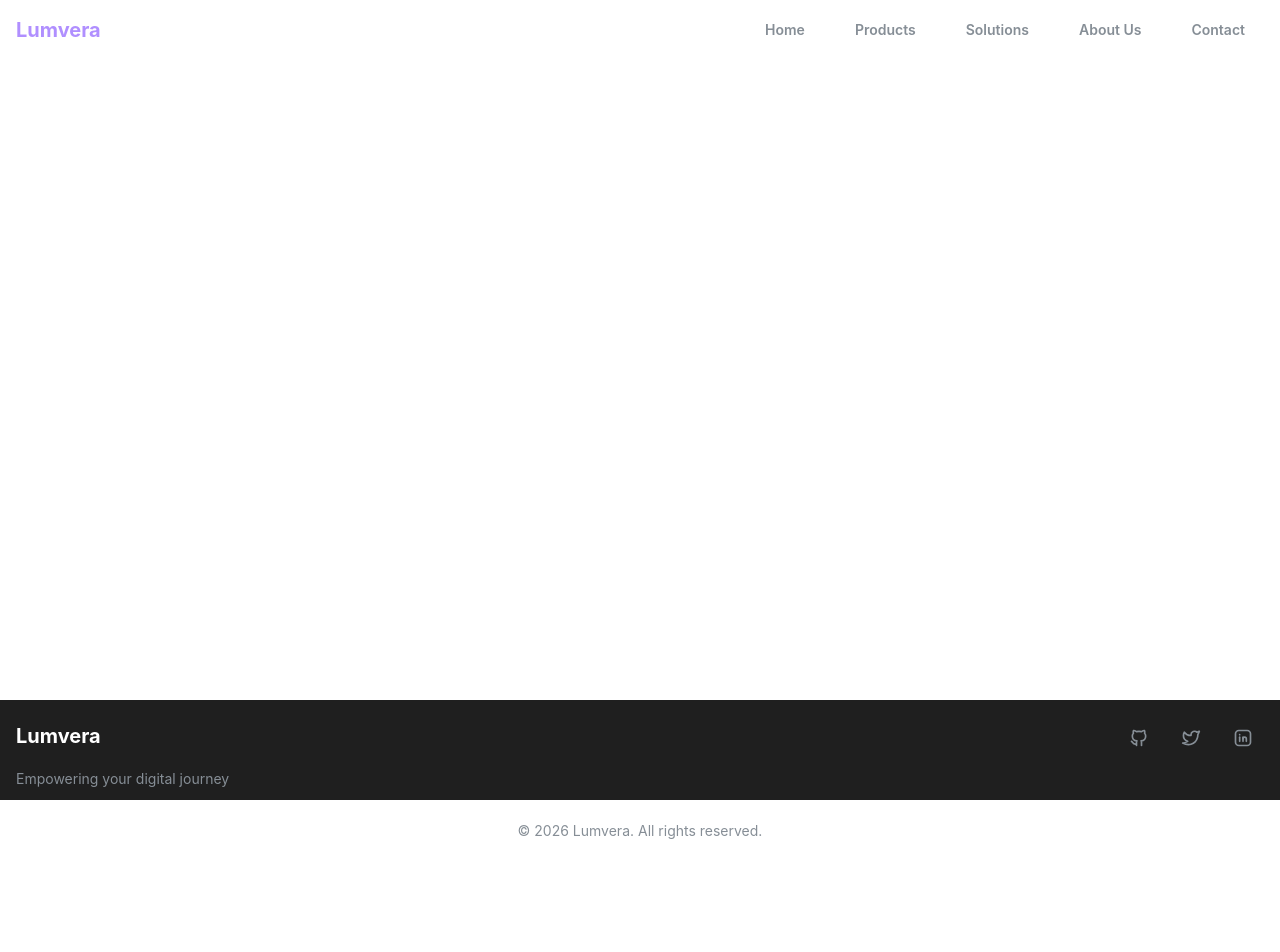
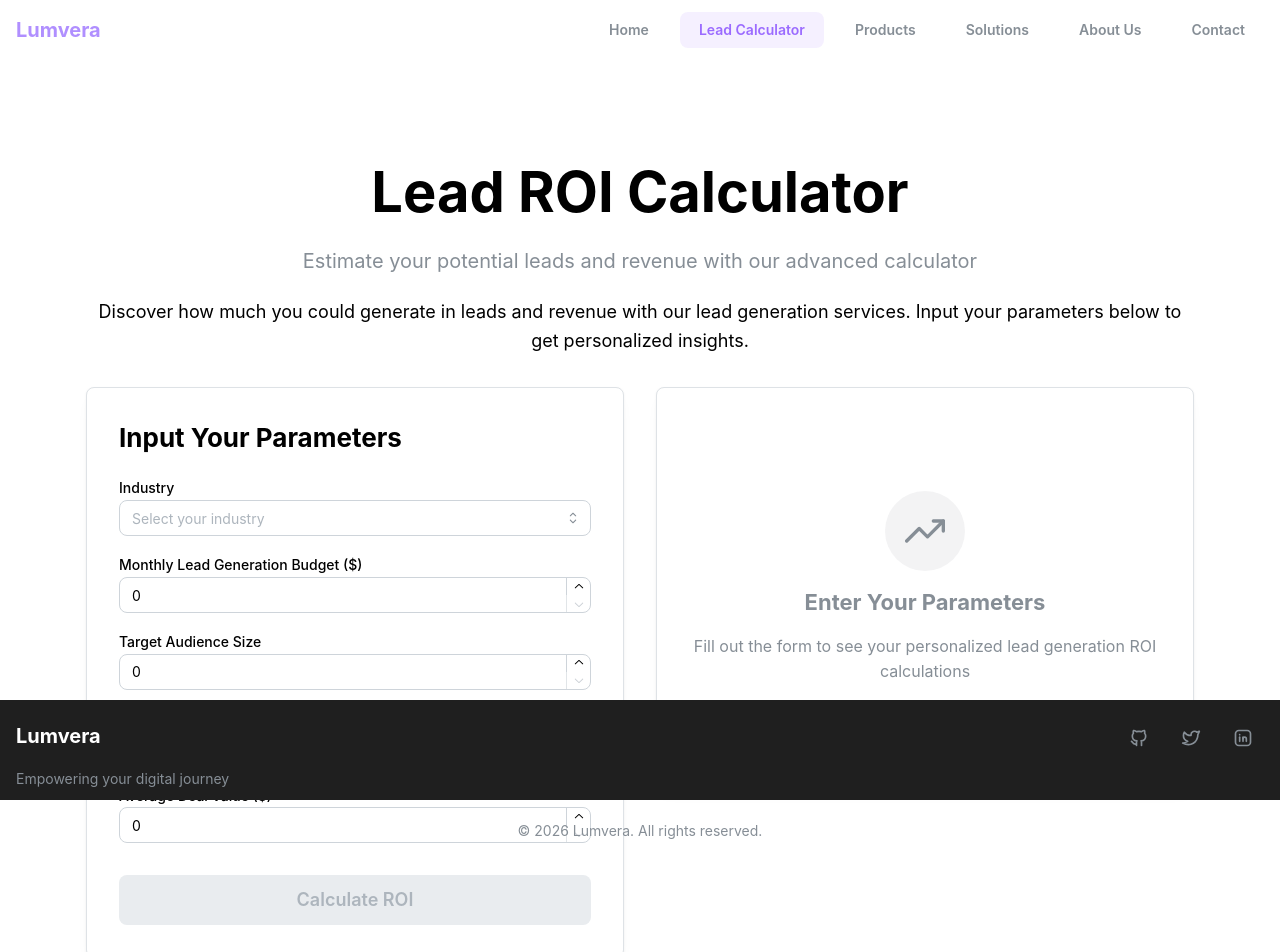
Before and after one commit to prachi2608/Lumvera, a React (Vite) app in the folder lead-gen-website/: page /lead-calculator in a window 1280 px wide. Shown: the top 952 px of the page. Before the commit the page ends 800 px from the top, so only its background shows below. Built offline with nearby package versions, Linux system fonts and the light colour scheme.

Commit message:
test firebase

```diff
--- a/lead-gen-website/src/App.tsx
+++ b/lead-gen-website/src/App.tsx
@@ -8,6 +8,7 @@ import Home from './pages/Home';
 import Solutions from './pages/Solutions';
 import Products from './pages/Products';
 import ProductDetail from './pages/ProductDetail';
+import LeadCalculator from './pages/LeadCalculator';
 import AboutUs from './pages/AboutUs';
 import ContactUs from './pages/ContactUs';
 
@@ -17,6 +18,7 @@ export default function App() {
 
   const links = [
     { label: 'Home', link: '/' },
+    { label: 'Lead Calculator', link: '/lead-calculator' },
     { label: 'Products', link: '/products' },
     { label: 'Solutions', link: '/solutions' },
     { label: 'About Us', link: '/about' },
@@ -102,6 +104,7 @@ export default function App() {
           <Route path="/" element={<Home />} />
           <Route path="/products" element={<Products />} />
           <Route path="/products/:productId" element={<ProductDetail />} />
+          <Route path="/lead-calculator" element={<LeadCalculator />} />
           <Route path="/solutions" element={<Solutions />} />
           <Route path="/about" element={<AboutUs />} />
           <Route path="/contact" element={<ContactUs />} />
--- a/lead-gen-website/src/pages/Home.tsx
+++ b/lead-gen-website/src/pages/Home.tsx
@@ -17,7 +17,7 @@ export default function Home() {
             lineHeight: 1.2
           }}
         >
-       EmberLane Consulting- Drivedn By Ethics, Focused On Results
+          We Build and Manage Your Outbound Engine
         </Title>
         <Text
           size="lg"
@@ -25,7 +25,7 @@ export default function Home() {
           mb={40}
           style={{ maxWidth: '100%', lineHeight: 1.6 }}
         >
-          Clarity in strategy. Discipline in execution. Results that scale.
+          From targeting to booked meetings. Drive growth with our expert lead generation services.
         </Text>
         <Group justify="center" gap="md">
           <Button component={Link} to="/contact" size="lg" style={{ width: '100%', '@media (min-width: 640px)': { width: 'auto' } }}>
--- /dev/null
+++ b/lead-gen-website/src/pages/LeadCalculator.tsx
@@ -0,0 +1,227 @@
+import { useState } from 'react';
+import {
+  Container,
+  Title,
+  Text,
+  Card,
+  NumberInput,
+  Select,
+  Button,
+  Grid,
+  Group,
+  Stack,
+  ThemeIcon,
+  List,
+  Alert
+} from '@mantine/core';
+import { FiTrendingUp, FiDollarSign, FiUsers, FiTarget } from 'react-icons/fi';
+
+const industries = [
+  { value: 'technology', label: 'Technology' },
+  { value: 'healthcare', label: 'Healthcare' },
+  { value: 'finance', label: 'Finance' },
+  { value: 'retail', label: 'Retail' },
+  { value: 'manufacturing', label: 'Manufacturing' },
+  { value: 'other', label: 'Other' }
+];
+
+export default function LeadCalculator() {
+  const [formData, setFormData] = useState({
+    industry: '',
+    monthlyBudget: 0,
+    targetAudienceSize: 0,
+    conversionRate: 0,
+    averageDealValue: 0
+  });
+
+  const [results, setResults] = useState<{
+    estimatedLeads: number;
+    costPerLead: number;
+    potentialRevenue: number;
+    roi: number;
+  } | null>(null);
+
+  const handleInputChange = (field: string, value: any) => {
+    setFormData(prev => ({ ...prev, [field]: value }));
+  };
+
+  const calculateResults = () => {
+    const { monthlyBudget, targetAudienceSize, conversionRate, averageDealValue } = formData;
+
+    if (!monthlyBudget || !targetAudienceSize || !conversionRate || !averageDealValue) {
+      return;
+    }
+
+    const estimatedLeads = Math.round((targetAudienceSize * conversionRate) / 100);
+    const costPerLead = monthlyBudget / estimatedLeads;
+    const potentialRevenue = estimatedLeads * averageDealValue;
+    const roi = ((potentialRevenue - monthlyBudget) / monthlyBudget) * 100;
+
+    setResults({
+      estimatedLeads,
+      costPerLead: Math.round(costPerLead * 100) / 100,
+      potentialRevenue,
+      roi: Math.round(roi * 100) / 100
+    });
+  };
+
+  return (
+    <Container size="lg" py={80}>
+      <Stack gap="xl">
+        <div style={{ textAlign: 'center' }}>
+          <Title order={1} style={{ fontSize: '3.5rem', marginBottom: '1rem' }}>
+            Lead ROI Calculator
+          </Title>
+          <Text size="xl" c="dimmed" mb="lg">
+            Estimate your potential leads and revenue with our advanced calculator
+          </Text>
+          <Text size="lg">
+            Discover how much you could generate in leads and revenue with our lead generation services.
+            Input your parameters below to get personalized insights.
+          </Text>
+        </div>
+
+        <Grid gutter="xl">
+          <Grid.Col span={{ base: 12, md: 6 }}>
+            <Card shadow="sm" p="xl" radius="md" withBorder>
+              <Title order={2} mb="lg">Input Your Parameters</Title>
+              <Stack gap="md">
+                <Select
+                  label="Industry"
+                  placeholder="Select your industry"
+                  data={industries}
+                  value={formData.industry}
+                  onChange={(value) => handleInputChange('industry', value)}
+                />
+
+                <NumberInput
+                  label="Monthly Lead Generation Budget ($)"
+                  placeholder="5000"
+                  min={0}
+                  value={formData.monthlyBudget}
+                  onChange={(value) => handleInputChange('monthlyBudget', value)}
+                />
+
+                <NumberInput
+                  label="Target Audience Size"
+                  placeholder="10000"
+                  min={0}
+                  value={formData.targetAudienceSize}
+                  onChange={(value) => handleInputChange('targetAudienceSize', value)}
+                />
+
+                <NumberInput
+                  label="Expected Conversion Rate (%)"
+                  placeholder="2.5"
+                  min={0}
+                  max={100}
+                  value={formData.conversionRate}
+                  onChange={(value) => handleInputChange('conversionRate', value)}
+                />
+
+                <NumberInput
+                  label="Average Deal Value ($)"
+                  placeholder="5000"
+                  min={0}
+                  value={formData.averageDealValue}
+                  onChange={(value) => handleInputChange('averageDealValue', value)}
+                />
+
+                <Button
+                  size="lg"
+                  fullWidth
+                  mt="md"
+                  onClick={calculateResults}
+                  disabled={!formData.industry || !formData.monthlyBudget || !formData.targetAudienceSize || !formData.conversionRate || !formData.averageDealValue}
+                >
+                  Calculate ROI
+                </Button>
+              </Stack>
+            </Card>
+          </Grid.Col>
+
+          <Grid.Col span={{ base: 12, md: 6 }}>
+            {results ? (
+              <Card shadow="sm" p="xl" radius="md" withBorder>
+                <Title order={2} mb="lg">Your Results</Title>
+                <Stack gap="lg">
+                  <Group>
+                    <ThemeIcon size={50} radius={50} variant="light" color="blue">
+                      <FiUsers size={24} />
+                    </ThemeIcon>
+                    <div>
+                      <Text size="sm" c="dimmed">Estimated Monthly Leads</Text>
+                      <Text size="xl" fw={700}>{results.estimatedLeads.toLocaleString()}</Text>
+                    </div>
+                  </Group>
+
+                  <Group>
+                    <ThemeIcon size={50} radius={50} variant="light" color="green">
+                      <FiDollarSign size={24} />
+                    </ThemeIcon>
+                    <div>
+                      <Text size="sm" c="dimmed">Cost Per Lead</Text>
+                      <Text size="xl" fw={700}>${results.costPerLead}</Text>
+                    </div>
+                  </Group>
+
+                  <Group>
+                    <ThemeIcon size={50} radius={50} variant="light" color="orange">
+                      <FiTrendingUp size={24} />
+                    </ThemeIcon>
+                    <div>
+                      <Text size="sm" c="dimmed">Potential Monthly Revenue</Text>
+                      <Text size="xl" fw={700}>${results.potentialRevenue.toLocaleString()}</Text>
+                    </div>
+                  </Group>
+
+                  <Group>
+                    <ThemeIcon size={50} radius={50} variant="light" color="purple">
+                      <FiTarget size={24} />
+                    </ThemeIcon>
+                    <div>
+                      <Text size="sm" c="dimmed">Estimated ROI</Text>
+                      <Text size="xl" fw={700}>{results.roi}%</Text>
+                    </div>
+                  </Group>
+
+                  <Alert color="blue" mt="lg">
+                    <Text fw={500}>Ready to achieve these results?</Text>
+                    <Text>Contact us to start your lead generation campaign and turn these estimates into reality.</Text>
+                  </Alert>
+
+                  <Button component="a" href="/contact" size="lg" fullWidth>
+                    Get Started Today
+                  </Button>
+                </Stack>
+              </Card>
+            ) : (
+              <Card shadow="sm" p="xl" radius="md" withBorder style={{ display: 'flex', alignItems: 'center', justifyContent: 'center', minHeight: '400px' }}>
+                <Stack align="center" gap="md">
+                  <ThemeIcon size={80} radius={80} variant="light" color="gray">
+                    <FiTrendingUp size={40} />
+                  </ThemeIcon>
+                  <Title order={3} c="dimmed">Enter Your Parameters</Title>
+                  <Text c="dimmed" ta="center">
+                    Fill out the form to see your personalized lead generation ROI calculations
+                  </Text>
+                </Stack>
+              </Card>
+            )}
+          </Grid.Col>
+        </Grid>
+
+        <Card shadow="sm" p="xl" radius="md" withBorder bg="gray.0">
+          <Title order={2} mb="md">Why Choose Our Lead Generation Services?</Title>
+          <List size="lg" spacing="sm">
+            <List.Item>Proven track record with 300%+ ROI for clients</List.Item>
+            <List.Item>Advanced targeting using AI and machine learning</List.Item>
+            <List.Item>Multi-channel approach: email, phone, LinkedIn, and more</List.Item>
+            <List.Item>Dedicated account managers and real-time reporting</List.Item>
+            <List.Item>Compliance with all data protection regulations</List.Item>
+          </List>
+        </Card>
+      </Stack>
+    </Container>
+  );
+}
```
